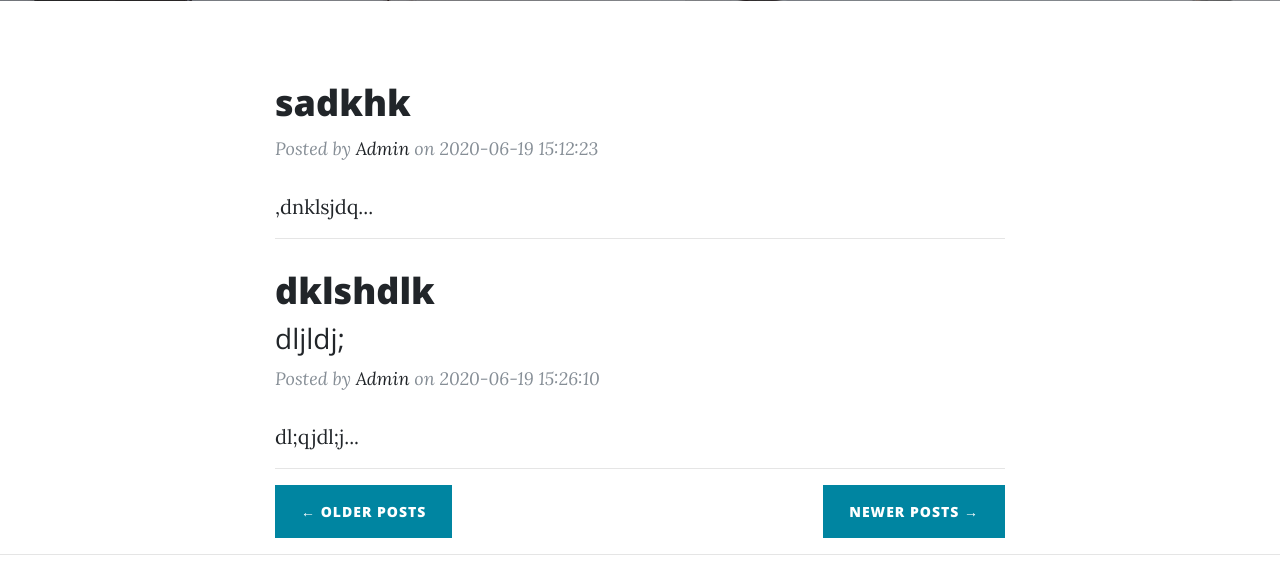
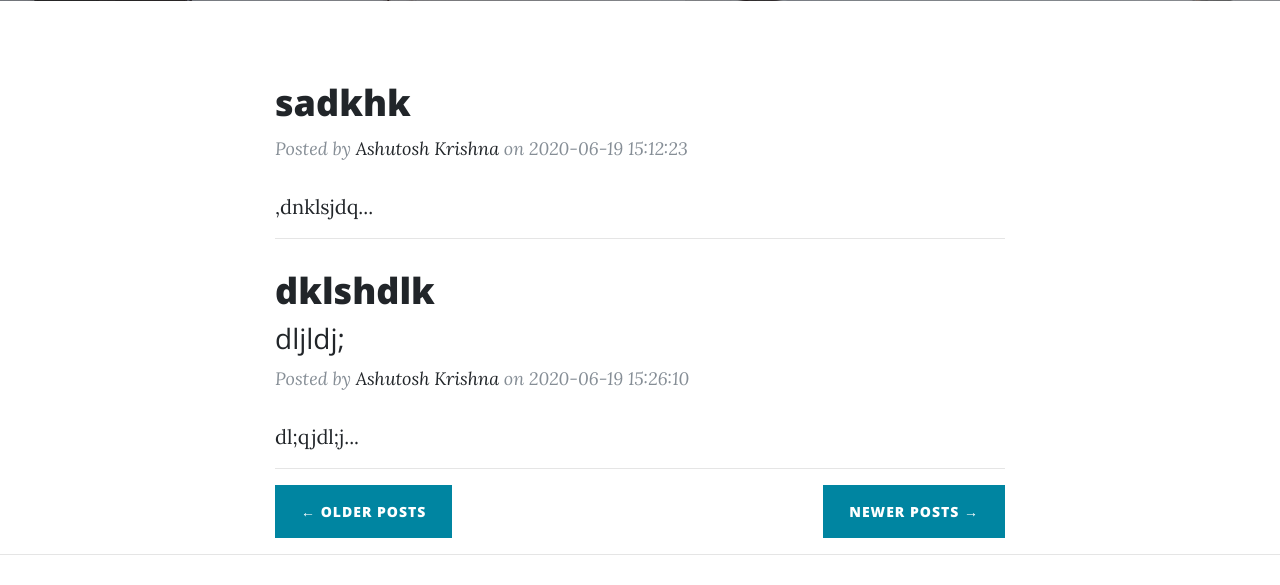
Before and after one commit to ashutoshkrris/Technik, a Flask app: page /?page=2 in a window 1280 px wide. Shown: the part 531-1116 px from the top of the page. Run offline with Flask 2, Linux system fonts and the light colour scheme; data comes from the database, SQL or seed files in the repository; some libraries are stand-ins or nearby versions.

Commit message:
make it better

```diff
--- a/templates/config.json
+++ b/templates/config.json
@@ -8,8 +8,8 @@
                     "git_url" : "https://github.com/ashutoshkrris/Technik",
                     "twit_url" : "https://twitter.com/ashutoshkrris",
                     "blog_name" : "Technik",
-                    "username" : "your_email_here",
-                    "password" : "your_pwd_here",
+                    "username" : "ashutosh.devil7@gmail.com",
+                    "password" : "devilishere123",
                     "no_of_posts" : 2,
                     "admin_user" : "admin",
                     "admin_pwd" : "admin",
--- a/templates/index.html
+++ b/templates/index.html
@@ -32,10 +32,10 @@
             </h3>
           </a>
           <p class="post-meta">Posted by
-            <a href="#">Admin</a>
+            <a href="#">Ashutosh Krishna</a>
             on {{post.date}}</p>
         </div>
-        {{post.content[0:41]}}...
+        {{post.content[0:300]}}...
         <hr>
       {% endfor %}
         <!-- Pager -->
--- a/templates/layout.html
+++ b/templates/layout.html
@@ -7,6 +7,7 @@
   <meta name="viewport" content="width=device-width, initial-scale=1, shrink-to-fit=no">
   <meta name="description" content="">
   <meta name="author" content="">
+  <link rel="icon" type="image/x-icon" href="{{ url_for('static',filename='img/icon.ico') }}" />
 
   <title>{{params['blog_name']}}</title>
 
--- a/templates/post.html
+++ b/templates/post.html
@@ -2,7 +2,7 @@
 {% block body %}
 
   <!-- Page Header -->
-  {% set fname = 'img/' + post.img_file %}
+  {% set fname = 'img/uploaded/' + post.img_file %}
   <header class="masthead" style="background-image: url('{{ url_for('static',filename=fname)}}')">
     <div class="overlay"></div>
     <div class="container">
@@ -12,7 +12,7 @@
             <h1>{{post.title}}</h1>
             <h2 class="subheading">{{post.subhead}}</h2>
             <span class="meta">Posted by
-              <a href="#">Admin</a>
+              <a href="#">Ashutosh Krishna</a>
               on {{post.date}}</span>
           </div>
         </div>
```
Also changed, not shown: static/img/icon.ico (added), static/img/post-bg.jpg (deleted), static/img/post-sample-image.jpg (deleted), static/img/uploaded/email.jpg (added), static/img/uploaded/keepass.png (added).
